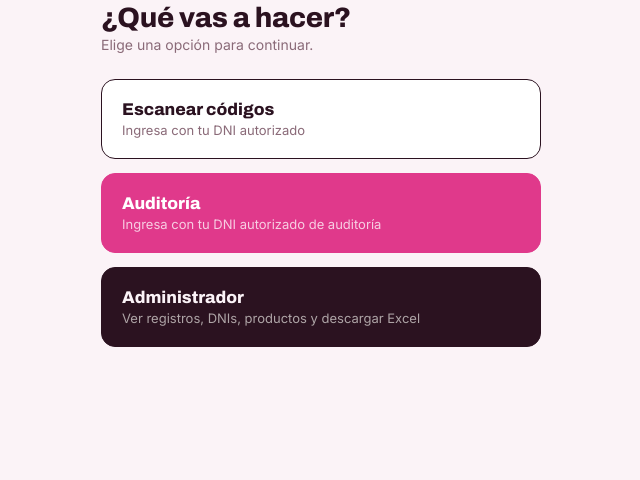
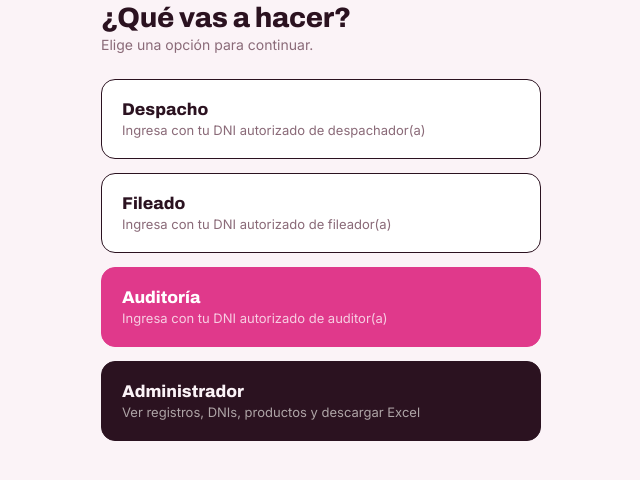
Before and after one commit to alexander779/anc-escaner, a plain HTML site: page index.html in a window 1280 px wide. Shown: the part 152-632 px from the top of the page, without its empty margins (319-959 px from the left). Drawn offline with nearby package versions, Linux system fonts and the light colour scheme.

Commit message:
Modify role button text for clarity
Updated button labels and descriptions for user roles.

```diff
--- a/index.html
+++ b/index.html
@@ -702,14 +702,19 @@
     <h1>¿Qué vas a hacer?</h1>
     <p class="sub">Elige una opción para continuar.</p>
 
+ <button class="role-btn" onclick="showScreen('screenDniLogin')">
+      <span class="role-btn-title">Despacho</span>
+      <span class="role-btn-sub">Ingresa con tu DNI autorizado de despachador(a)</span>
+    </button>
+
     <button class="role-btn" onclick="showScreen('screenDniLogin')">
-      <span class="role-btn-title">Escanear códigos</span>
-      <span class="role-btn-sub">Ingresa con tu DNI autorizado</span>
+      <span class="role-btn-title">Fileado</span>
+      <span class="role-btn-sub">Ingresa con tu DNI autorizado de fileador(a)</span>
     </button>
 
     <button class="role-btn role-btn-audit" onclick="showScreen('screenAuditDniLogin')">
       <span class="role-btn-title">Auditoría</span>
-      <span class="role-btn-sub">Ingresa con tu DNI autorizado de auditoría</span>
+      <span class="role-btn-sub">Ingresa con tu DNI autorizado de auditor(a)</span>
     </button>
 
     <button class="role-btn role-btn-alt" onclick="showScreen('screenAdminLogin')">
```
